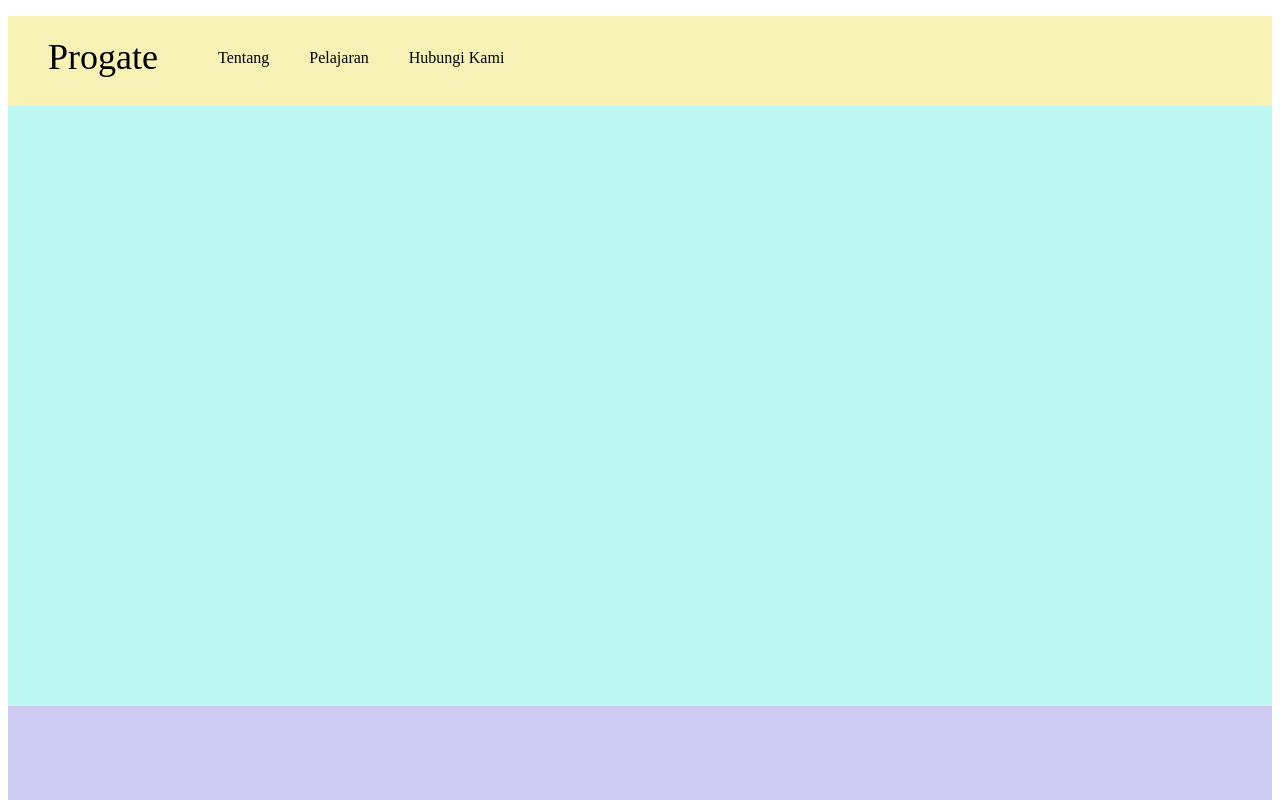
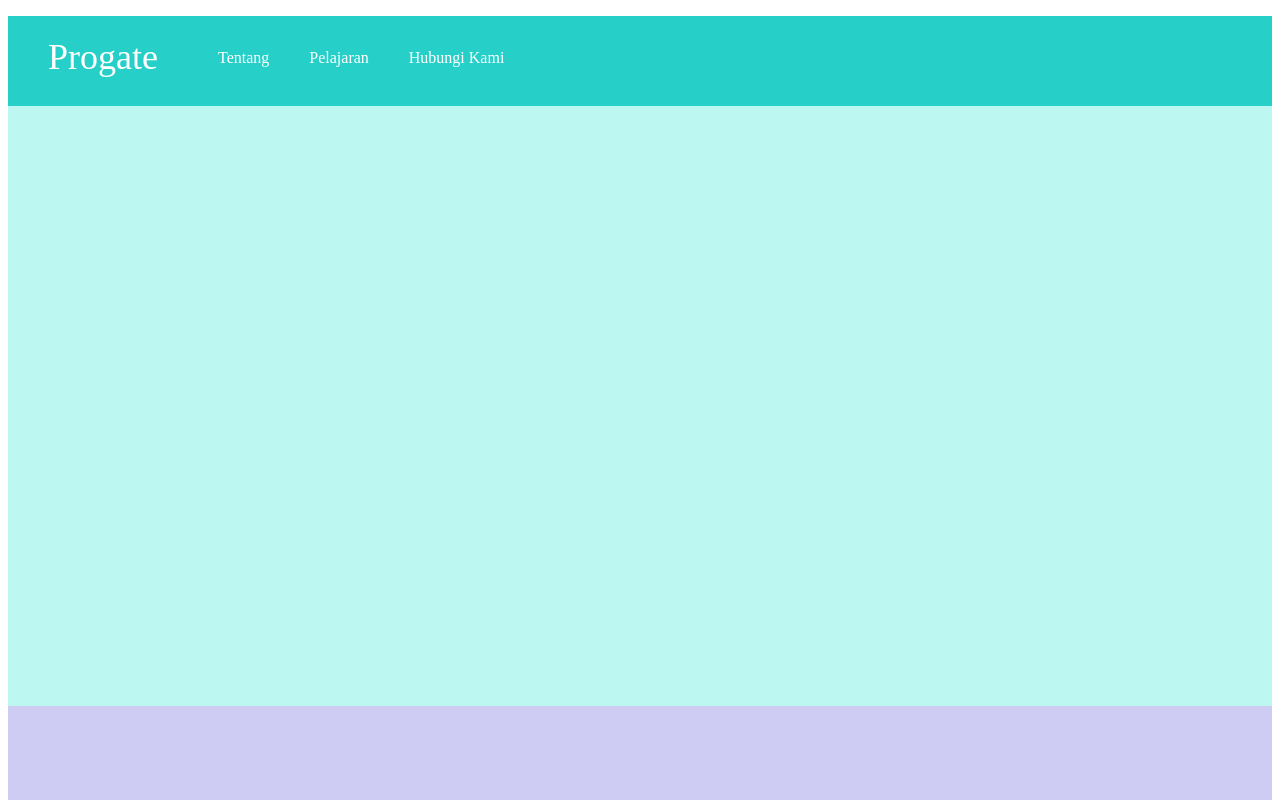
Before and after one commit to tigorigor09/dbs-progate-web1, a plain HTML site: page index.html in a window 1280 px wide. Shown: the top 800 px of the page. Drawn offline with Linux system fonts and the light colour scheme.

Commit message:
Merubah warna Bg Header dan warna Font

```diff
--- a/stylesheet.css
+++ b/stylesheet.css
@@ -9,7 +9,8 @@ li {
 }
 
 .header {
-    background-color: #f7f2b4;
+    background-color: #26d0c9;
+    color: #fff;
     height: 90px;
 }
 
```
